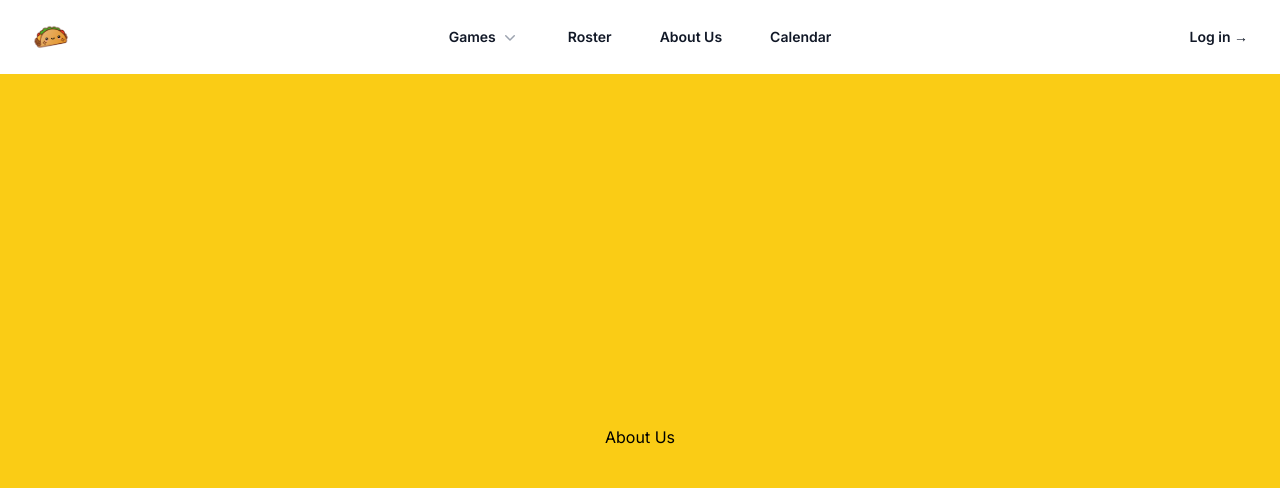
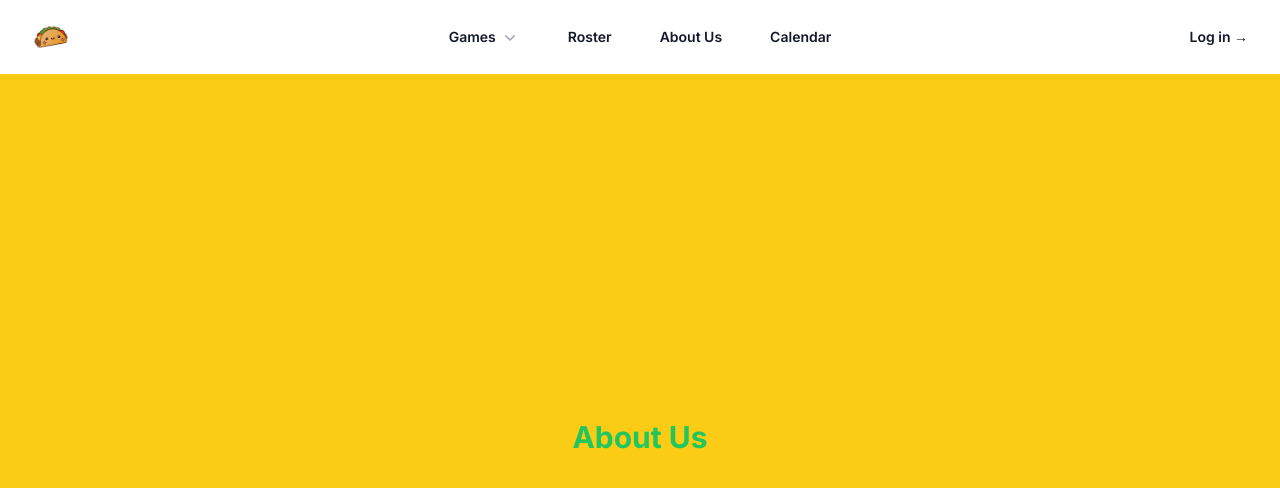
Before and after one commit to mstevensdesign/pigfarm-club, a Next.js app: page /aboutus in a window 1280 px wide. Shown: the top 488 px of the page. Built offline with nearby package versions, Linux system fonts and the light colour scheme.

Commit message:
change layout and title color

```diff
--- a/src/app/aboutus/page.tsx
+++ b/src/app/aboutus/page.tsx
@@ -5,7 +5,7 @@ type Props = {};
 const AboutUs = (props: Props) => {
   return (
     <div className="flex h-[calc(100vh-74px)] w-screen flex-col items-center justify-center">
-      <h1 className="text-center">About Us</h1>
+      <h1 className="text-3xl font-bold text-green-500">About Us</h1>
     </div>
   );
 };
--- a/src/app/calendar/page.tsx
+++ b/src/app/calendar/page.tsx
@@ -5,7 +5,7 @@ type Props = {};
 const Calendar = (props: Props) => {
   return (
     <div className="flex h-[calc(100vh-74px)] w-screen flex-col items-center justify-center">
-      <h1 className="text-center">Calendar</h1>
+      <h1 className="text-3xl font-bold text-green-500">Calendar</h1>
     </div>
   );
 };
--- /dev/null
+++ b/src/app/games/layout.tsx
@@ -0,0 +1,7 @@
+export default function GamesLayout({
+  children,
+}: Readonly<{
+  children: React.ReactNode;
+}>) {
+  return <div className="text-3xl font-bold text-green-500">{children}</div>;
+}
--- a/src/app/roster/page.tsx
+++ b/src/app/roster/page.tsx
@@ -5,7 +5,7 @@ type Props = {};
 const Roster = (props: Props) => {
   return (
     <div className="flex h-[calc(100vh-74px)] w-screen flex-col items-center justify-center">
-      <h1 className="text-center">Roster</h1>
+      <h1 className="text-3xl font-bold text-green-500">Roster</h1>
     </div>
   );
 };
```
